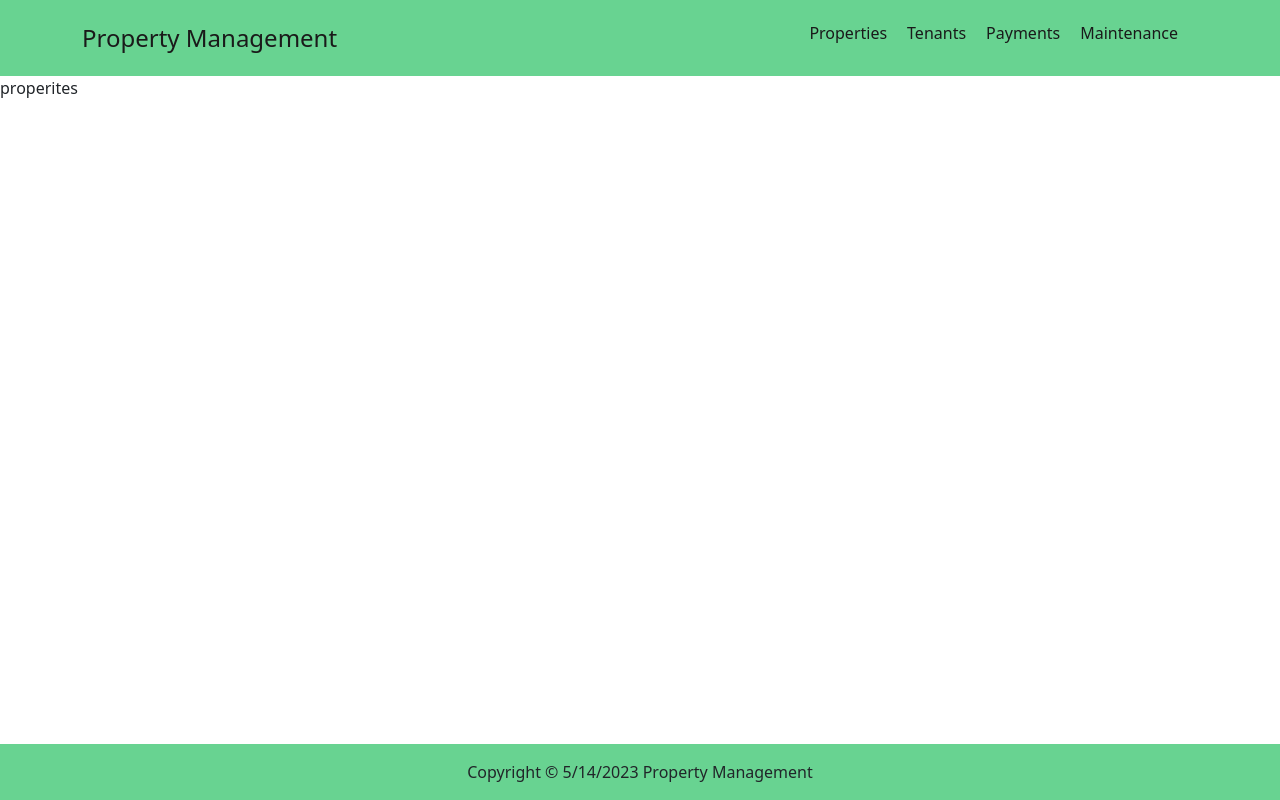
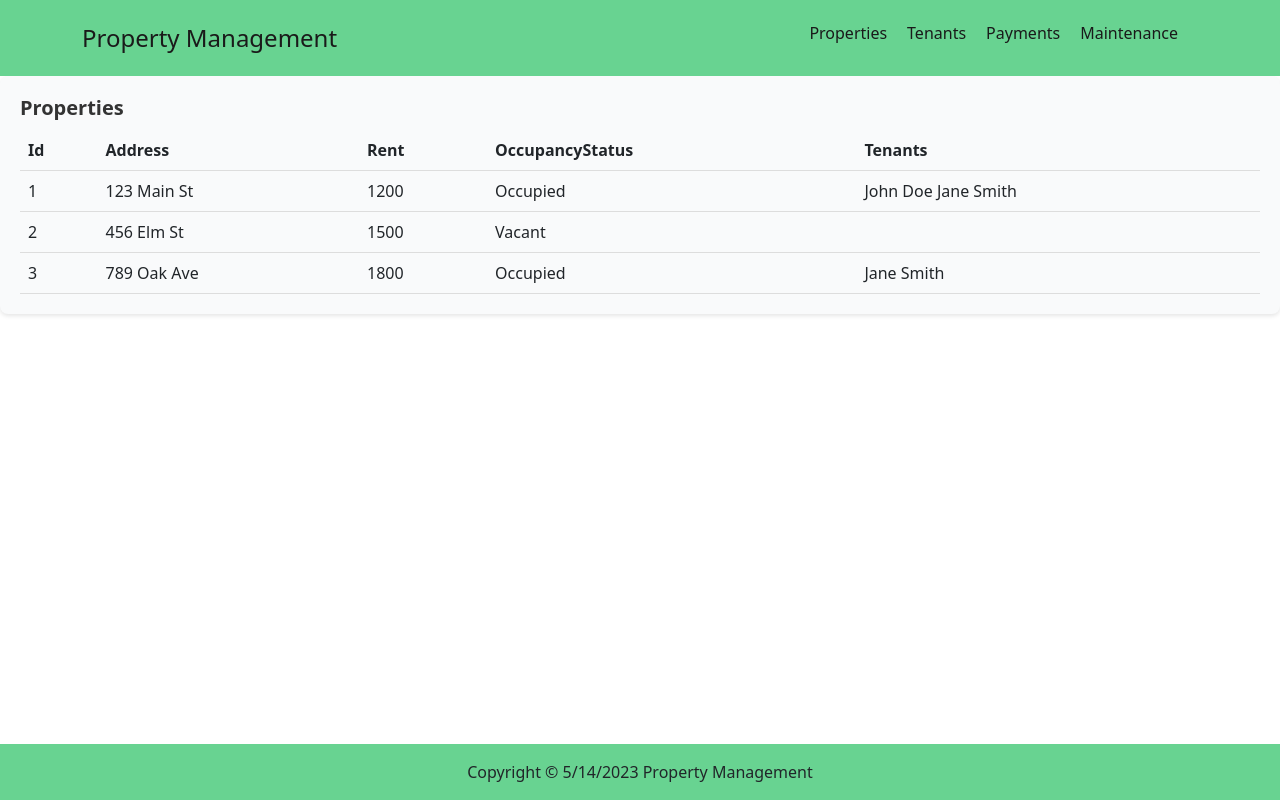
Before and after one commit to zsherman2510/PropertyManagement, a React (Vite) app: page /properties in a window 1280 px wide. Built offline with nearby package versions, Linux system fonts and the light colour scheme.

Commit message:
fix table component to handle nested arrays

```diff
--- a/public/data.json
+++ b/public/data.json
@@ -14,6 +14,15 @@
           "leaseEnd": "2023-04-30",
           "rentPaid": true,
           "rentAmount": 1200
+        },
+        {
+          "id": 2,
+          "name": "Jane Smith",
+          "email": "jane.smith@example.com",
+          "leaseStart": "2023-03-01",
+          "leaseEnd": "2024-02-29",
+          "rentPaid": false,
+          "rentAmount": 1800
         }
       ]
     },
--- a/src/App.jsx
+++ b/src/App.jsx
@@ -1,11 +1,11 @@
 import { useState } from 'react'
 import './App.css'
 import Dashboard from './components/Dashboard';
-function App({ data }) {
- console.log(data, 'data')
+function App() {
+
   return (
     <>
-      <div><Dashboard data={data} /></div>
+      <div><Dashboard /></div>
     </>
   );
 }
--- a/src/components/Dashboard/index.jsx
+++ b/src/components/Dashboard/index.jsx
@@ -7,7 +7,6 @@ import PaymentsSummary from "./PaymentsSummary";
 
 const Dashboard = () => {
 
-  const [data, setData] = useState([]);
   const [properties, setProperties] = useState([]);
   const [maintenanceRequests, setMaintenanceRequests] = useState([]);
   const [payments, setPayments] = useState([]);
@@ -17,7 +16,6 @@ const Dashboard = () => {
   useEffect(() => {
     const fetchData = async () => {
       try {
-        console.log('fetch data')
         const mockResponse = await fetch("data.json");
         const res = await mockResponse.json();
         const { expenses, maintenanceRequests, payments, properties, tenants } = res;
--- a/src/components/Pages/Properties.jsx
+++ b/src/components/Pages/Properties.jsx
@@ -1,14 +1,33 @@
-import React from 'react'
+import React, { useEffect, useState } from 'react'
 import TableComponent from '../UIComponents/TableComponent'
-const Properties = ({ properties }) => {
-  console.log(properties, 'properties')
+const Properties = () => {
+  const [properties, setProperties] = useState([]);
+  const [error, setError] = useState('');
+
+  useEffect(() => {
+    const fetchData = async () => {
+      try {
+        const response = await fetch('data.json');
+        const { properties } = await response.json();
+
+        setProperties(properties);
+      } catch(error) {
+        setError(error);
+      }
+    }
+
+    fetchData();
+  }, [])
+
+  console.log(properties);
   return (
-    <div>properites</div>
-  //   <div>
-  //   <h2>Properties</h2>
-  //   {properties.length > 0 ? ( <TableComponent data={properties} />) : ( <p>No tenants available</p>)}
-  // </div>
+    <div className='table-widget'>
+      <h2>Properties</h2>
+      {properties.length > 0 ? ( <TableComponent data={properties} />) : ( <p>No properties available</p>)}
+
+    </div>
   )
+
 }
 
 export default Properties
--- a/src/components/UIComponents/TableComponent.jsx
+++ b/src/components/UIComponents/TableComponent.jsx
@@ -1,20 +1,39 @@
 import React from 'react'
 
 const TableComponent = ({data}) => {
-  console.log(data, 'data')
-  const headers = Object.keys(data[0]);
+  const headers = Object.keys(data[0]).map((header) => {
+    const capitalizedHeader = header.charAt(0).toUpperCase() + header.slice(1);
+    return capitalizedHeader;
+  });
+
+  const renderCellValue = (value) => {
+    if (Array.isArray(value)) {
+      return value.map((obj, index) => (
+        <>
+         <span key={index}>{obj.name}</span>
+        {" "}
+        </>
+
+      ))
+    }
+    return value;
+  };
+
   return (
     <table className='requests-table'>
     <thead>
+      <tr>
       {headers.map((header) => (
-        <td>{header}</td>
+        <th key={header}>{header}</th>
       ))}
+      </tr>
+
     </thead>
     <tbody>
-        {data.map((row, rowIndex) => (
-          <tr key={rowIndex}>
+        {data.map((row) => (
+          <tr key={row.id}>
             {Object.keys(row).map((property, propertyIndex) => (
-              <td key={propertyIndex}>{row[property]}</td>
+              <td key={propertyIndex}>{renderCellValue(row[property])}</td>
             ))}
           </tr>
         ))}
```
